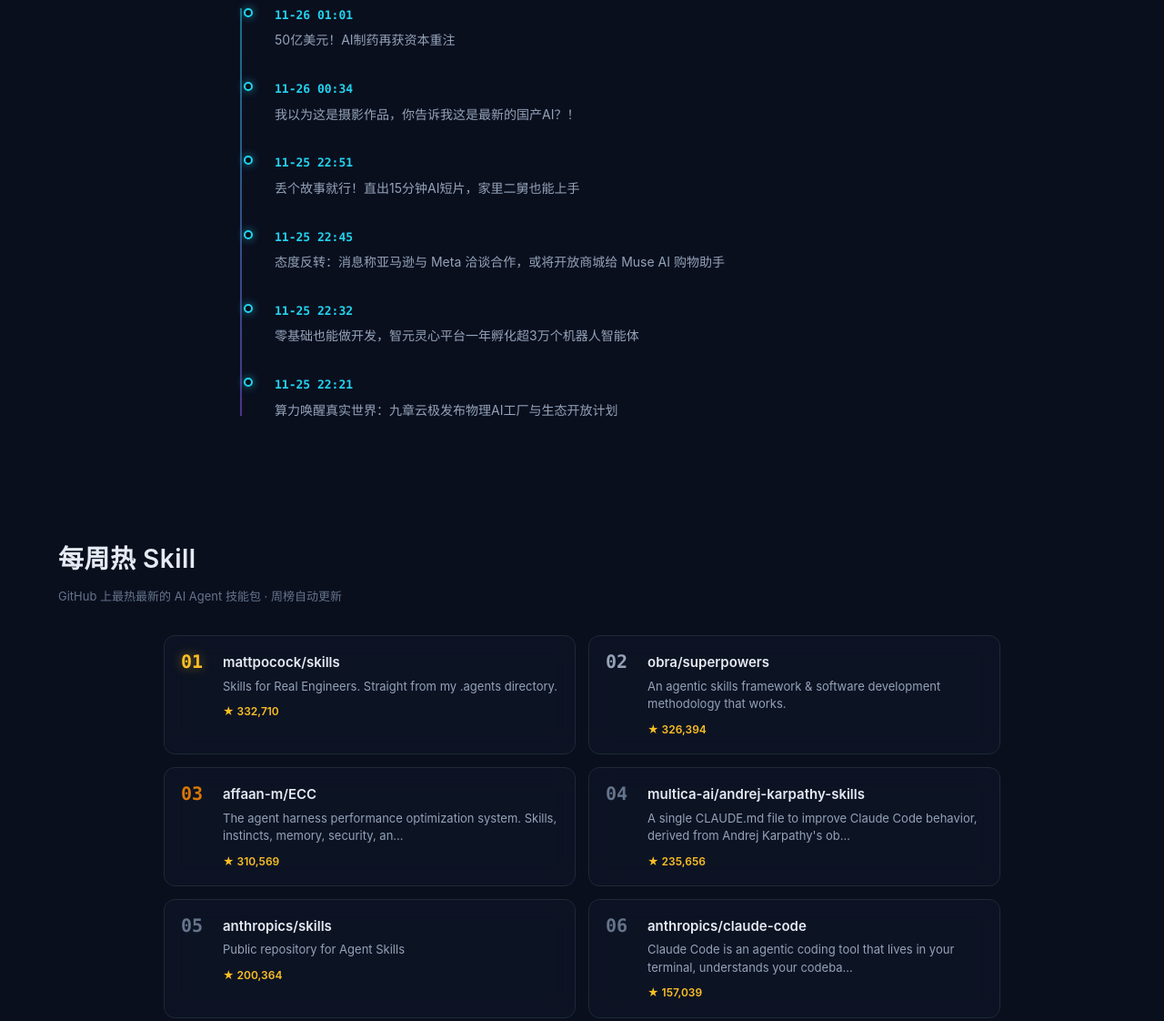
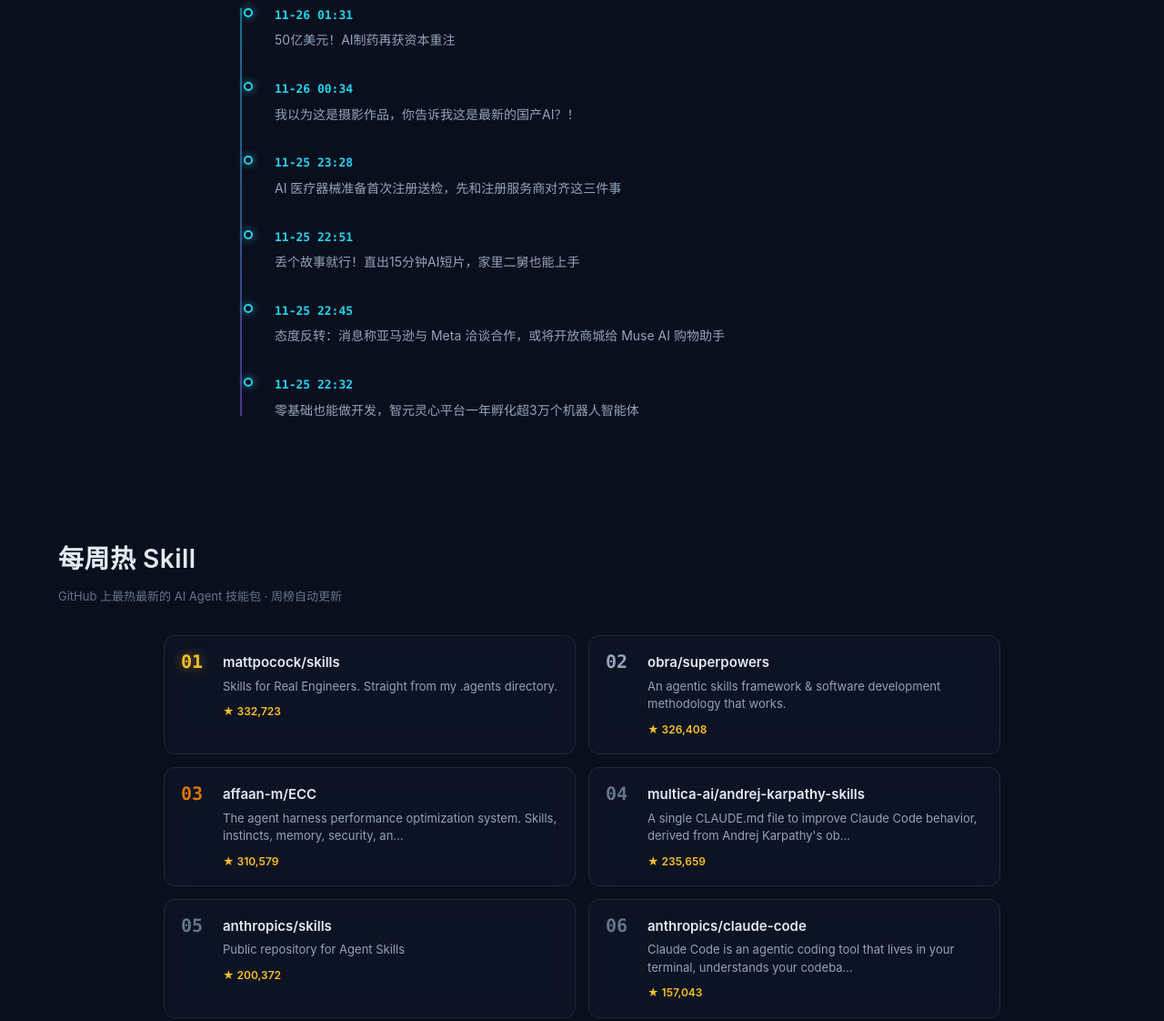
Before and after one commit to benhkkk/AI0571-website, a plain HTML site: page index.html in a window 1280 px wide. Shown: the part 2064-3186 px from the top of the page at 91% size. Drawn offline with Linux system fonts and the light colour scheme.

Commit message:
chore: 资讯自动更新 2026-11-25T17:31Z

```diff
--- a/data.json
+++ b/data.json
@@ -1,9 +1,9 @@
 {
-  "updated": "2026-11-26T01:02:01",
+  "updated": "2026-11-26T01:31:20",
   "news": [
     {
       "c": "MEDPHARMA",
-      "d": "2026-11-26T01:01",
+      "d": "2026-11-26T01:31",
       "t": "50亿美元！AI制药再获资本重注",
       "s": "50亿美元！AI制药再获资本重注（来源：药智新闻）",
       "u": "https://news.yaozh.com/archive/49435.html"
@@ -14,6 +14,13 @@
       "t": "我以为这是摄影作品，你告诉我这是最新的国产AI？！",
       "s": "商汤SenseNova U1.6（来源：量子位）",
       "u": "https://www.qbitai.com/2026/11/512748.html"
+    },
+    {
+      "c": "MEDDEVICE",
+      "d": "2026-11-25T23:28",
+      "t": "AI 医疗器械准备首次注册送检，先和注册服务商对齐这三件事",
+      "s": "AI 医疗器械准备首次注册送检，先和注册服务商对齐这三件事（来源：头条设备AI）",
+      "u": "https://www.toutiao.com/article/7712131046434783771/"
     },
     {
       "c": "HOT",
@@ -93,13 +100,6 @@
       "u": "https://www.toutiao.com/article/7712100550354928154/"
     },
     {
-      "c": "MEDDEVICE",
-      "d": "2026-11-25T20:29",
-      "t": "祥生医疗持续以人工智能赋能妇科超声",
-      "s": "祥生医疗持续以人工智能赋能妇科超声（来源：头条设备AI）",
-      "u": "https://www.toutiao.com/article/7712085094252544548/"
-    },
-    {
       "c": "HOT",
       "d": "2026-11-25T19:13",
       "t": "特斯拉 FSD 欧盟审批会议推迟至 12 月 15 日举行",
@@ -144,12 +144,16 @@
   ],
   "timeline": [
     [
-      "11-26 01:01",
+      "11-26 01:31",
       "50亿美元！AI制药再获资本重注"
     ],
     [
       "11-26 00:34",
       "我以为这是摄影作品，你告诉我这是最新的国产AI？！"
+    ],
+    [
+      "11-25 23:28",
+      "AI 医疗器械准备首次注册送检，先和注册服务商对齐这三件事"
     ],
     [
       "11-25 22:51",
@@ -162,10 +166,6 @@
     [
       "11-25 22:32",
       "零基础也能做开发，智元灵心平台一年孵化超3万个机器人智能体"
-    ],
-    [
-      "11-25 22:21",
-      "算力唤醒真实世界：九章云极发布物理AI工厂与生态开放计划"
     ]
   ],
   "skills": [
@@ -173,7 +173,7 @@
       "n": 1,
       "r": "mattpocock/skills",
       "d": "Skills for Real Engineers. Straight from my .agents directory.",
-      "s": 332710,
+      "s": 332723,
       "u": "https://github.com/mattpocock/skills",
       "new": false
     },
@@ -181,7 +181,7 @@
       "n": 2,
       "r": "obra/superpowers",
       "d": "An agentic skills framework & software development methodology that works.",
-      "s": 326394,
+      "s": 326408,
       "u": "https://github.com/obra/superpowers",
       "new": false
     },
@@ -189,7 +189,7 @@
       "n": 3,
       "r": "affaan-m/ECC",
       "d": "The agent harness performance optimization system. Skills, instincts, memory, security, an…",
-      "s": 310569,
+      "s": 310579,
       "u": "https://github.com/affaan-m/ECC",
       "new": false
     },
@@ -197,7 +197,7 @@
       "n": 4,
       "r": "multica-ai/andrej-karpathy-skills",
       "d": "A single CLAUDE.md file to improve Claude Code behavior, derived from Andrej Karpathy's ob…",
-      "s": 235656,
+      "s": 235659,
       "u": "https://github.com/multica-ai/andrej-karpathy-skills",
       "new": false
     },
@@ -205,7 +205,7 @@
       "n": 5,
       "r": "anthropics/skills",
       "d": "Public repository for Agent Skills",
-      "s": 200364,
+      "s": 200372,
       "u": "https://github.com/anthropics/skills",
       "new": false
     },
@@ -213,7 +213,7 @@
       "n": 6,
       "r": "anthropics/claude-code",
       "d": "Claude Code is an agentic coding tool that lives in your terminal, understands your codeba…",
-      "s": 157039,
+      "s": 157043,
       "u": "https://github.com/anthropics/claude-code",
       "new": false
     },
@@ -221,7 +221,7 @@
       "n": 7,
       "r": "Graphify-Labs/graphify",
       "d": "Turn any codebase, with its docs, SQL schemas, configs, and PDFs, into a queryable knowled…",
-      "s": 153247,
+      "s": 153256,
       "u": "https://github.com/Graphify-Labs/graphify",
       "new": false
     },
@@ -229,7 +229,7 @@
       "n": 8,
       "r": "Shubhamsaboo/awesome-llm-apps",
       "d": "100+ AI Agents, Agent Skills and RAG Apps - Free and Open Source.",
-      "s": 145674,
+      "s": 145677,
       "u": "https://github.com/Shubhamsaboo/awesome-llm-apps",
       "new": false
     },
@@ -237,7 +237,7 @@
       "n": 9,
       "r": "JuliusBrussee/caveman",
       "d": "why use many token when few token do trick. Skill + local proxy for coding agents: shorter…",
-      "s": 122789,
+      "s": 122792,
       "u": "https://github.com/JuliusBrussee/caveman",
       "new": false
     },
@@ -245,7 +245,7 @@
       "n": 10,
       "r": "Leonxlnx/taste-skill",
       "d": "Agent skills that give coding agents taste: art direction, reference images and a browser …",
-      "s": 121448,
+      "s": 121455,
       "u": "https://github.com/Leonxlnx/taste-skill",
       "new": false
     }
--- a/index.html
+++ b/index.html
@@ -459,8 +459,9 @@ footer{background:var(--layer);border-top:1px solid var(--border);padding-top:56
   }
   const CAT = {HOT:['热点','--hot'],MODEL:['新模型','--model'],FUNDING:['融资','--funding'],INDUSTRY:['行业动态','--industry'],MEDPHARMA:['医药AI','--medpharma'],MEDDEVICE:['设备AI','--meddevice']};
   const NEWS = [
-    {c:'MEDPHARMA', d:'2026-11-26T01:01', t:'50亿美元！AI制药再获资本重注', s:'50亿美元！AI制药再获资本重注（来源：药智新闻）', u:'https://news.yaozh.com/archive/49435.html'},
+    {c:'MEDPHARMA', d:'2026-11-26T01:31', t:'50亿美元！AI制药再获资本重注', s:'50亿美元！AI制药再获资本重注（来源：药智新闻）', u:'https://news.yaozh.com/archive/49435.html'},
     {c:'HOT', d:'2026-11-26T00:34', t:'我以为这是摄影作品，你告诉我这是最新的国产AI？！', s:'商汤SenseNova U1.6（来源：量子位）', u:'https://www.qbitai.com/2026/11/512748.html'},
+    {c:'MEDDEVICE', d:'2026-11-25T23:28', t:'AI 医疗器械准备首次注册送检，先和注册服务商对齐这三件事', s:'AI 医疗器械准备首次注册送检，先和注册服务商对齐这三件事（来源：头条设备AI）', u:'https://www.toutiao.com/article/7712131046434783771/'},
     {c:'HOT', d:'2026-11-25T22:51', t:'丢个故事就行！直出15分钟AI短片，家里二舅也能上手', s:'丢个故事就行！直出15分钟AI短片，家里二舅也能上手（来源：量子位）', u:'https://www.qbitai.com/2026/11/512727.html'},
     {c:'MODEL', d:'2026-11-25T22:45', t:'态度反转：消息称亚马逊与 Meta 洽谈合作，或将开放商城给 Muse AI 购物助手', s:'有消息显示，亚马逊对 Meta 旗下 AI 智能体 Muse 的态度或许正在转变。两大巨头正在洽谈一项合作，希望让 Mu…（来源：IT之家）', u:'https://www.ithome.com/1/032/515.htm'},
     {c:'MODEL', d:'2026-11-25T22:32', t:'零基础也能做开发，智元灵心平台一年孵化超3万个机器人智能体', s:'智元推出行业首个开放且完整的具身智能生态技术体系AIMA（来源：量子位）', u:'https://www.qbitai.com/2026/11/512715.html'},
@@ -472,7 +473,6 @@ footer{background:var(--layer);border-top:1px solid var(--border);padding-top:56
     {c:'MODEL', d:'2026-11-25T21:51', t:'多模型协同落地，浙江人形 NAVIAI 提升长序列任务作业稳定性', s:'具身智能要真正走进现实世界，一个足够聪明的“大脑”还不够。与以信息处理为主的数字世界不同，物理世界充满动态变化与不确定性…（来源：雷锋网）', u:'https://www.leiphone.com/category/industrynews/KnGzlsg6xlU9Nnpk.html'},
     {c:'HOT', d:'2026-11-25T21:33', t:'SK 海力士计划 4 至 5 年内量产 3D DRAM，首款产品采用 100 层堆叠', s:'据 The Elec 报道，SK 海力士资深工程师崔康植（Choi Kang-sik）在首尔大学 AI 半导体论坛上透露…（来源：IT之家）', u:'https://www.ithome.com/1/032/496.htm'},
     {c:'MEDPHARMA', d:'2026-11-25T21:28', t:'AI制药终于开始省时间了', s:'AI制药终于开始省时间了（来源：头条医药AI）', u:'https://www.toutiao.com/article/7712100550354928154/'},
-    {c:'MEDDEVICE', d:'2026-11-25T20:29', t:'祥生医疗持续以人工智能赋能妇科超声', s:'祥生医疗持续以人工智能赋能妇科超声（来源：头条设备AI）', u:'https://www.toutiao.com/article/7712085094252544548/'},
     {c:'HOT', d:'2026-11-25T19:13', t:'特斯拉 FSD 欧盟审批会议推迟至 12 月 15 日举行', s:'据路透社报道，欧盟委员会一名发言人当地时间周三证实，原本将审议特斯拉自动驾驶辅助系统（FSD）在全欧盟获批申请的会议，推…（来源：IT之家）', u:'https://www.ithome.com/1/032/466.htm'},
     {c:'MODEL', d:'2026-11-25T19:07', t:'9400万参数硬刚50亿，权重显存直降98%！Loop架构被这家中国团队玩明白了', s:'揭秘General Looped Model（来源：量子位）', u:'https://www.qbitai.com/2026/11/512565.html'},
     {c:'MODEL', d:'2026-11-25T19:04', t:'元材新界发布 FrontierMat：330 道真实研发难题难住 GPT-6 Astra，自研跨尺度材料大模型登顶', s:'今年 10 月，在美国得克萨斯州的 SpaceX 测试基地，马斯克让一辆特斯拉 Roadster“飞”了起来。支撑这次腾…（来源：雷锋网）', u:'https://www.leiphone.com/category/industrynews/GMIW0ZLuJPyQHSR4.html'},
@@ -481,24 +481,24 @@ footer{background:var(--layer);border-top:1px solid var(--border);padding-top:56
     {c:'HOT', d:'2026-11-25T18:26', t:'影石 Luna Ultra 云台相机官宣支持荣耀一碰传，已支持 Magic9 系列手机', s:'影石 Insta360 昨日宣布，拍完不用等，影石 Luna Ultra 全新支持荣耀一碰传。据介绍，在 Luna Ul…（来源：IT之家）', u:'https://www.ithome.com/1/032/441.htm'},
   ];
   const TIMELINE = [
-    ['11-26 01:01','50亿美元！AI制药再获资本重注'],
+    ['11-26 01:31','50亿美元！AI制药再获资本重注'],
     ['11-26 00:34','我以为这是摄影作品，你告诉我这是最新的国产AI？！'],
+    ['11-25 23:28','AI 医疗器械准备首次注册送检，先和注册服务商对齐这三件事'],
     ['11-25 22:51','丢个故事就行！直出15分钟AI短片，家里二舅也能上手'],
     ['11-25 22:45','态度反转：消息称亚马逊与 Meta 洽谈合作，或将开放商城给 Muse AI 购物助手'],
     ['11-25 22:32','零基础也能做开发，智元灵心平台一年孵化超3万个机器人智能体'],
-    ['11-25 22:21','算力唤醒真实世界：九章云极发布物理AI工厂与生态开放计划'],
   ];
   const SKILLS = [
-    {n:1, r:'mattpocock/skills', d:'Skills for Real Engineers. Straight from my .agents directory.', s:332710, u:'https://github.com/mattpocock/skills', new:false},
-    {n:2, r:'obra/superpowers', d:'An agentic skills framework & software development methodology that works.', s:326394, u:'https://github.com/obra/superpowers', new:false},
-    {n:3, r:'affaan-m/ECC', d:'The agent harness performance optimization system. Skills, instincts, memory, security, an…', s:310569, u:'https://github.com/affaan-m/ECC', new:false},
-    {n:4, r:'multica-ai/andrej-karpathy-skills', d:'A single CLAUDE.md file to improve Claude Code behavior, derived from Andrej Karpathy\'s ob…', s:235656, u:'https://github.com/multica-ai/andrej-karpathy-skills', new:false},
-    {n:5, r:'anthropics/skills', d:'Public repository for Agent Skills', s:200364, u:'https://github.com/anthropics/skills', new:false},
-    {n:6, r:'anthropics/claude-code', d:'Claude Code is an agentic coding tool that lives in your terminal, understands your codeba…', s:157039, u:'https://github.com/anthropics/claude-code', new:false},
-    {n:7, r:'Graphify-Labs/graphify', d:'Turn any codebase, with its docs, SQL schemas, configs, and PDFs, into a queryable knowled…', s:153247, u:'https://github.com/Graphify-Labs/graphify', new:false},
-    {n:8, r:'Shubhamsaboo/awesome-llm-apps', d:'100+ AI Agents, Agent Skills and RAG Apps - Free and Open Source.', s:145674, u:'https://github.com/Shubhamsaboo/awesome-llm-apps', new:false},
-    {n:9, r:'JuliusBrussee/caveman', d:'why use many token when few token do trick. Skill + local proxy for coding agents: shorter…', s:122789, u:'https://github.com/JuliusBrussee/caveman', new:false},
-    {n:10, r:'Leonxlnx/taste-skill', d:'Agent skills that give coding agents taste: art direction, reference images and a browser …', s:121448, u:'https://github.com/Leonxlnx/taste-skill', new:false},
+    {n:1, r:'mattpocock/skills', d:'Skills for Real Engineers. Straight from my .agents directory.', s:332723, u:'https://github.com/mattpocock/skills', new:false},
+    {n:2, r:'obra/superpowers', d:'An agentic skills framework & software development methodology that works.', s:326408, u:'https://github.com/obra/superpowers', new:false},
+    {n:3, r:'affaan-m/ECC', d:'The agent harness performance optimization system. Skills, instincts, memory, security, an…', s:310579, u:'https://github.com/affaan-m/ECC', new:false},
+    {n:4, r:'multica-ai/andrej-karpathy-skills', d:'A single CLAUDE.md file to improve Claude Code behavior, derived from Andrej Karpathy\'s ob…', s:235659, u:'https://github.com/multica-ai/andrej-karpathy-skills', new:false},
+    {n:5, r:'anthropics/skills', d:'Public repository for Agent Skills', s:200372, u:'https://github.com/anthropics/skills', new:false},
+    {n:6, r:'anthropics/claude-code', d:'Claude Code is an agentic coding tool that lives in your terminal, understands your codeba…', s:157043, u:'https://github.com/anthropics/claude-code', new:false},
+    {n:7, r:'Graphify-Labs/graphify', d:'Turn any codebase, with its docs, SQL schemas, configs, and PDFs, into a queryable knowled…', s:153256, u:'https://github.com/Graphify-Labs/graphify', new:false},
+    {n:8, r:'Shubhamsaboo/awesome-llm-apps', d:'100+ AI Agents, Agent Skills and RAG Apps - Free and Open Source.', s:145677, u:'https://github.com/Shubhamsaboo/awesome-llm-apps', new:false},
+    {n:9, r:'JuliusBrussee/caveman', d:'why use many token when few token do trick. Skill + local proxy for coding agents: shorter…', s:122792, u:'https://github.com/JuliusBrussee/caveman', new:false},
+    {n:10, r:'Leonxlnx/taste-skill', d:'Agent skills that give coding agents taste: art direction, reference images and a browser …', s:121455, u:'https://github.com/Leonxlnx/taste-skill', new:false},
   ];
   const rel = iso => {
     const m = Math.floor((Date.now() - new Date(iso).getTime()) / 6e4);
```
